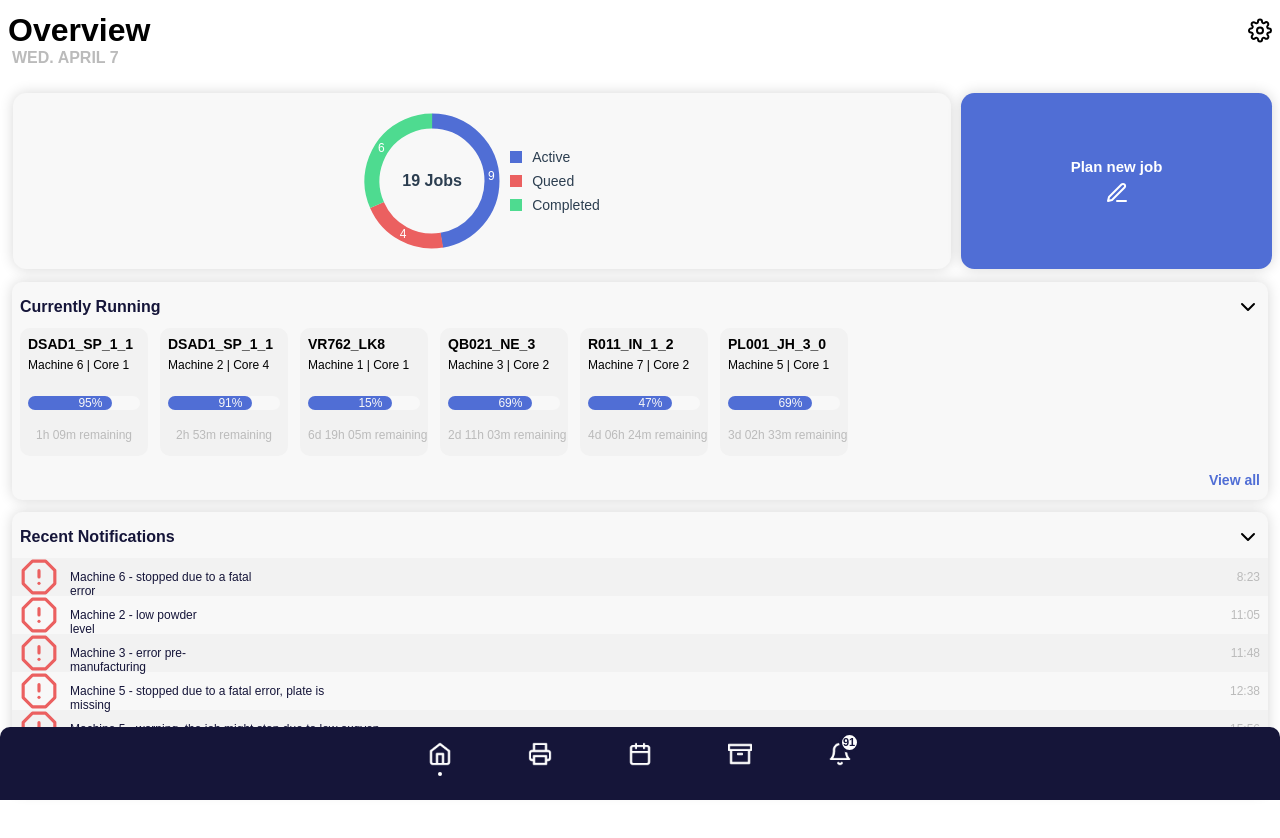
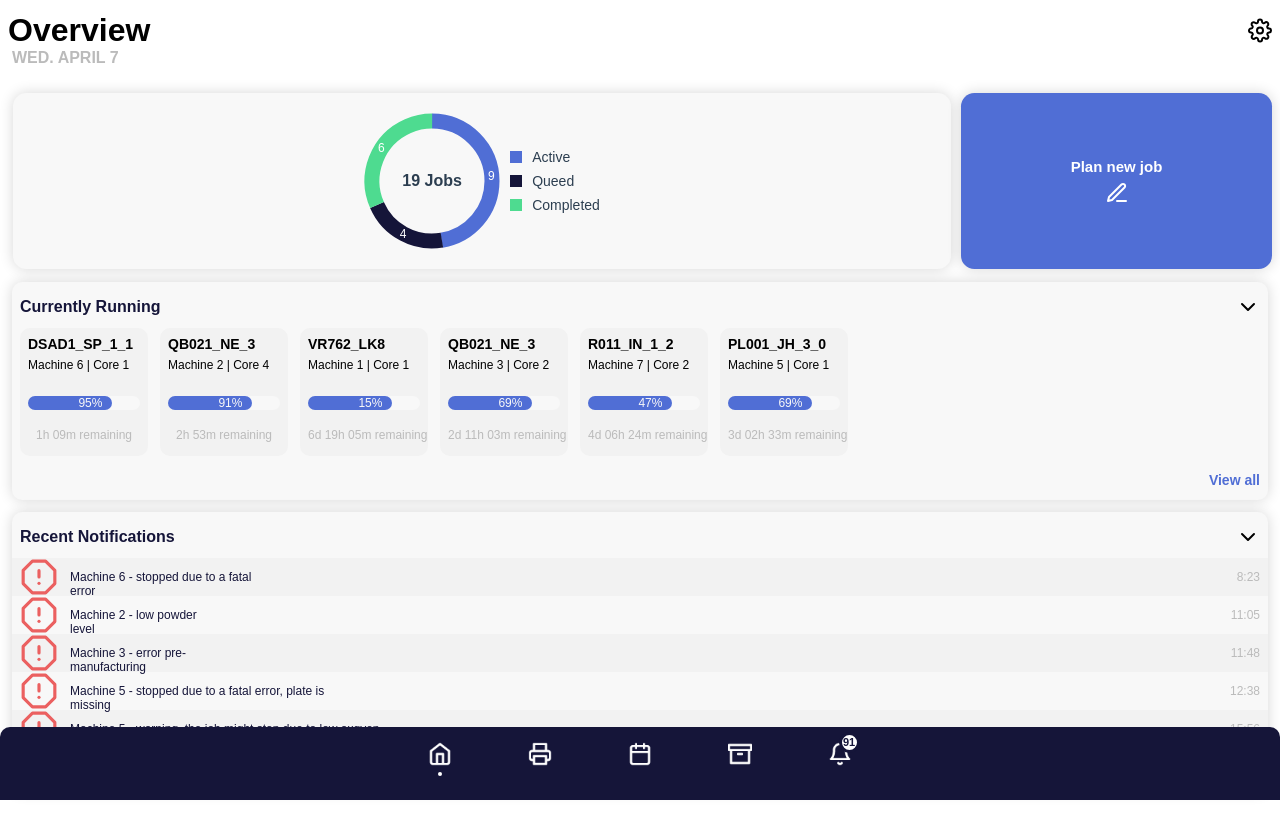
Before and after one commit to RobinGalema/Additive-Vue-App, a Vue app: page / in a window 1280 px wide. Shown: the top 838 px of the page. Built offline with nearby package versions, Linux system fonts and the light colour scheme; the HTML template or start-up script is replaced by a standard one; a web font is replaced by a local one.

Commit message:
Updated donut chart colors + currently running machine name

```diff
--- a/src/components/Homescreen/HomeScreenDiagram.Vue
+++ b/src/components/Homescreen/HomeScreenDiagram.Vue
@@ -28,7 +28,7 @@ export default{
     },
     data() {
     return {
-      colors: ["#506ED5","#EB6060", "#4EDB90"], //volgorde: active, queed, completed
+      colors: ["#506ED5","#151539", "#4EDB90"], //volgorde: active, queed, completed
       Active: 20,
       Queed: 30,
       Completed: 20,
@@ -172,7 +172,7 @@ export default{
     .queed{
         width: 12px;
         height: 12px;
-        background-color: #EB6060;
+        background-color: #151539;
         margin-right: 6px;
     }
 
--- a/src/components/Homescreen/HomeScreenRunning.Vue
+++ b/src/components/Homescreen/HomeScreenRunning.Vue
@@ -40,7 +40,7 @@
             "id": 2,
             "title": "Machine 2",
             "core": 4,
-            "name": "DSAD1_SP_1_1",
+            "name": "QB021_NE_3",
             "image": "additive-5module-view3-2304.png",
             "error": true,
             "progress": 91,
```
